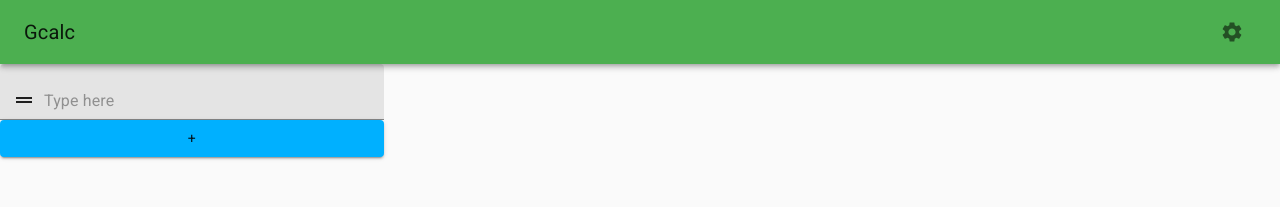
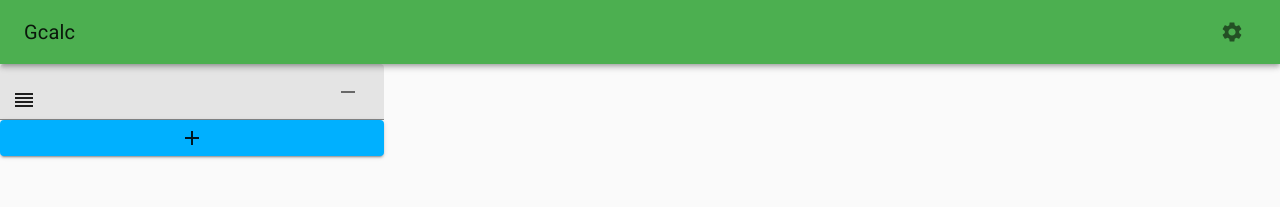
Before and after one commit to natetheadequate/eqcalc.ml, a React (Create React App) app: page / in a window 1280 px wide. Shown: the top 207 px of the page. Built offline with nearby package versions, Linux system fonts and the light colour scheme.

Commit message:
Remove and Undo button. RIP BoxAppender.jsx - now in Panel

```diff
--- a/src/InputBox.jsx
+++ b/src/InputBox.jsx
@@ -1,10 +1,24 @@
 import React from 'react';
-import { InputAdornment, TextField, withStyles } from '@material-ui/core';
+import { Icon, IconButton, InputAdornment, TextField } from '@material-ui/core';
+import { Remove, Reorder } from '@material-ui/icons';
 
-function InputBox({ children, value, setValue }) {
+function InputBox({ value, setValue }) {
     return (
         <span style={{ width: '100%' }}>
-            <TextField InputProps={{startAdornment: <InputAdornment style={{cursor:'grab'}} position='start'>{children}</InputAdornment> }}fullWidth value={value} variant='filled' onChange={(e) => setValue(e.target.value)} placeholder="Type here" />
+            <TextField InputProps={{
+                startAdornment:
+                    <InputAdornment style={{ cursor: 'grab' }} position='start'>
+                        <Icon>
+                            <Reorder />
+                        </Icon>
+                    </InputAdornment>,
+                endAdornment:
+                    <InputAdornment position='end'>
+                        <IconButton onClick={()=>setValue(null)}>
+                            <Remove />
+                        </IconButton>
+                    </InputAdornment>
+            }} fullWidth value={value} variant='filled' onChange={(e) => setValue(e.target.value)} />
         </span>
     );
 }
--- a/src/Panel.jsx
+++ b/src/Panel.jsx
@@ -1,9 +1,8 @@
 import React, { useState } from 'react';
 import PropTypes, { string } from 'prop-types';
 import { DragDropContext, Draggable, Droppable } from 'react-beautiful-dnd';
-import { DragHandleSharp } from '@material-ui/icons';
-import { Icon } from '@material-ui/core';
-import BoxAppender from './BoxAppender';
+import { Add, Undo } from '@material-ui/icons';
+import {Button} from '@material-ui/core';
 
 function Panel({ addable, value, setValue, Childs }) {
     /*
@@ -22,10 +21,15 @@ function Panel({ addable, value, setValue, Childs }) {
     )).filter(v => v !== null));// don't include indexes which correspond to null values. That means they were removed
     // previousOrderOfValue is no longer needed
 
-    const updateAValue = (newValue, i) => {// newvalue is '' for adding and null if removing
+    const [recentlyRemoved, setRecentlyRemoved] = useState([])// stack of previous value of removed elements and index[[v,i],...]
+    const updateAValue = (newValue, i) => {// newvalue is '' by default and null when an input is being removed
         const valu = [...value];
         valu[i] = newValue;
+        if (newValue === null) {
+            setRecentlyRemoved([ ...recentlyRemoved, [value[i], i]]);
+        }
         setValue(valu);
+
     }
     const onDragEnd = (result) => {
         if (!result.destination || result.destination.index === result.source.index) {
@@ -45,16 +49,12 @@ function Panel({ addable, value, setValue, Childs }) {
                         // eslint-disable-next-line react/jsx-props-no-spreading
                         <div {...provided.droppableProps} ref={provided.innerRef}>
                             {
-                                orderOfValue.map((indexInValue, indexDisplayed) =>
+                                orderOfValue.filter((indexInValue)=>value[indexInValue]!==null).map((indexInValue, DisplayIndex) =>
                                     (
-                                        <Draggable key={indexInValue.toString()} draggableId={indexInValue.toString()} index={indexDisplayed}>
+                                        <Draggable key={indexInValue.toString()} draggableId={indexInValue.toString()} index={DisplayIndex}>
                                             {(provided) => (
                                                 <div style={provided.draggableProps.style} ref={provided.innerRef} {...provided.draggableProps} {...provided.dragHandleProps} >
-                                                    <Childs key={indexInValue} value={value[indexInValue]} setValue={(newValue) => { updateAValue(newValue, indexInValue) }}>
-                                                        <Icon>
-                                                            <DragHandleSharp />
-                                                        </Icon>
-                                                    </Childs>
+                                                    <Childs key={indexInValue} value={value[indexInValue]} setValue={(newValue) => { updateAValue(newValue, indexInValue) }} />
                                                 </div> // null will mean removal
                                             )}
                                         </Draggable>
@@ -66,7 +66,10 @@ function Panel({ addable, value, setValue, Childs }) {
                     )
                 }</Droppable>
             </DragDropContext>
-            {addable && <BoxAppender add={() => updateAValue('', value.length)} />}
+            {(addable || (recentlyRemoved.length>0)) && (<span style={{display:'flex'}}>
+                {recentlyRemoved.length>0 && <Button variant='outlined' color='secondary'  onClick={()=>updateAValue(...recentlyRemoved.pop())}><Undo /></Button>}
+                {addable && <Button variant="contained" color='secondary' style={{'flexGrow':'1'}} onClick={() => { updateAValue('', value.length) }}><Add /></Button>}
+            </span>)}
         </div>
     )
 }
```
